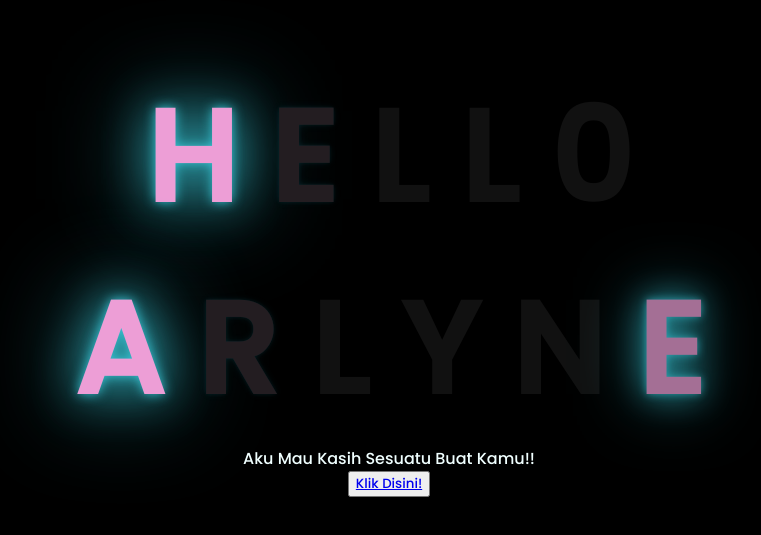
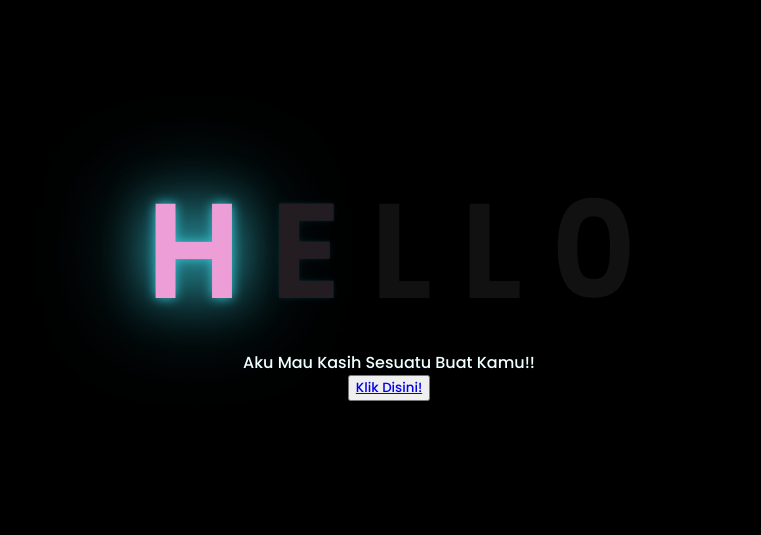
Before and after one commit to Mfaiq2207/Gift4U, a plain HTML site: page index.html in a window 1280 px wide. Shown: the part 129-664 px from the top of the page, without its empty margins (259-1020 px from the left). Drawn offline with Linux system fonts and the light colour scheme.

Commit message:
Update index.html

```diff
--- a/index.html
+++ b/index.html
@@ -14,15 +14,6 @@
     <span>0</span>
   </div>
 
-  <div class="greetings">
-    <span>A</span>
-    <span>R</span>
-    <span>L</span>
-    <span>Y</span>
-    <span>N</span>
-    <span>E</span>
-  </div>
-
   <div class="descriptions">
     <span>Aku Mau Kasih Sesuatu Buat Kamu!!</span>
   </div>
```
